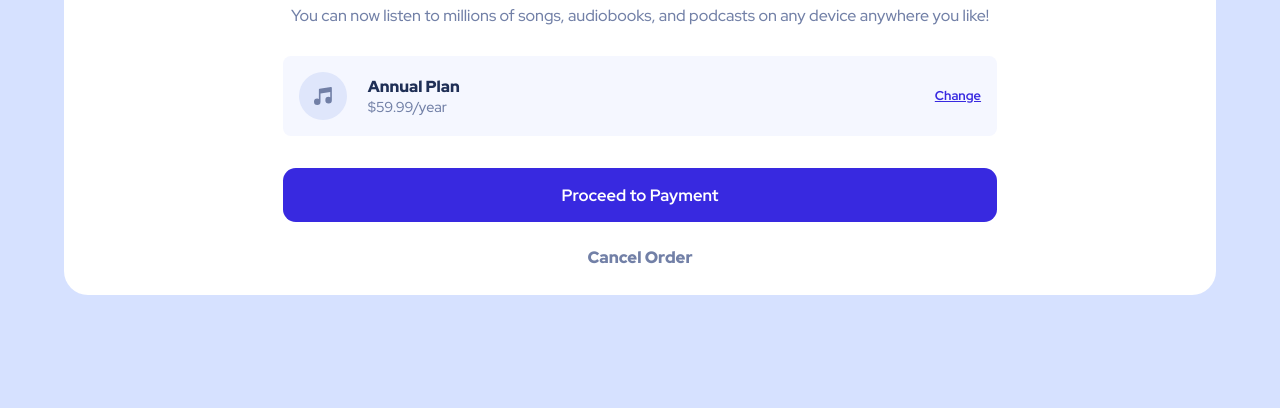
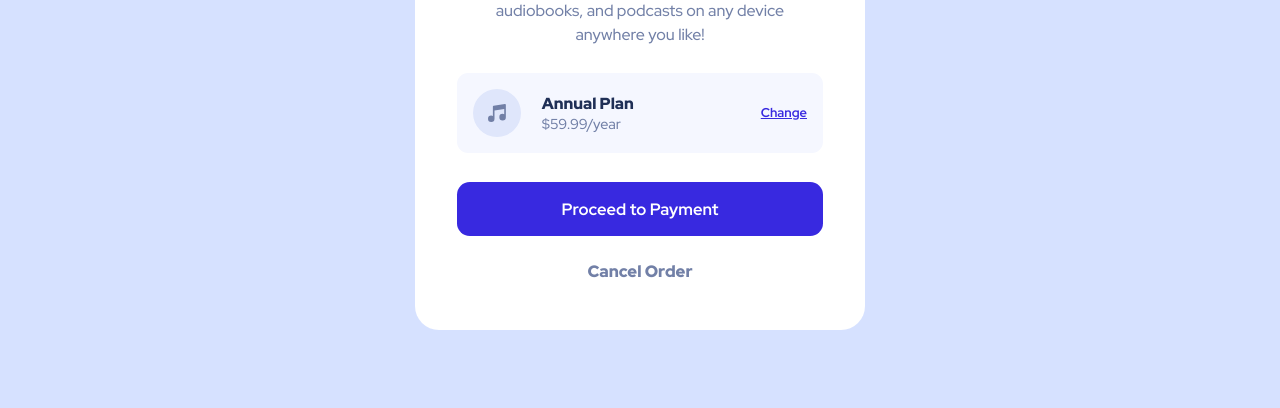
Before and after one commit to joanFaseDev/order-summary, a plain HTML site: page index.html in a window 1280 px wide. Shown: the part 408-816 px from the top of the page. Drawn offline with Linux system fonts and the light colour scheme.

Commit message:
style.css & README.md updated, project finished

```diff
--- a/style.css
+++ b/style.css
@@ -8,6 +8,7 @@
   --bg-card: #fff;
   --bg-blue: #d6e1ff;
   --bg-plan: #eaeffa;
+  --btn-hover: hsl(253, 89%, 75%);
   --fs-default: 16px;
   --fw-default: 500;
   --fw-bold: 700;
@@ -37,6 +38,8 @@ body {
 
 .container {
   width: 90vw;
+  max-width: 450px;
+  max-height: 660px;
   margin: 0 auto;
   background-color: var(--bg-card);
   border-radius: var(--border-radius);
@@ -65,12 +68,13 @@ body {
   text-align: center;
   font-weight: var(--fw-black);
   color: var(--dark-blue);
+  margin-top: calc(1rem + 1vw);
 }
 
 .order__text {
   text-align: center;
   line-height: 1.5;
-  padding: 0 0.5rem 0.7rem;
+  padding: 0 0.5rem 0.6rem;
   color: var(--desaturated-blue);
 }
 
@@ -79,9 +83,9 @@ body {
   justify-content: space-between;
   align-items: center;
   width: 100%;
-  border-radius: 0.5rem;
+  border-radius: 0.7rem;
   padding: 1rem 1rem;
-  margin-bottom: 2rem;
+  margin-bottom: 1.8rem;
   background-color: var(--very-pale-blue);
 }
 
@@ -115,6 +119,12 @@ body {
   font-weight: var(--fw-bold);
   font-size: 0.8rem;
   text-underline-offset: 0.05rem;
+  transition: color 0.3s cubic-bezier(0.25, 1, 0.5, 1);
+}
+
+.card__link:hover {
+  text-decoration: none;
+  color: var(--btn-hover);
 }
 
 .btn__payment,
@@ -128,6 +138,8 @@ body {
   display: block;
   border-radius: 0.8rem;
   border: none;
+  transition: background-color 0.3s cubic-bezier(0.25, 1, 0.5, 1),
+    color 0.3s cubic-bezier(0.25, 1, 0.5, 1);
 }
 
 .btn__payment {
@@ -135,10 +147,19 @@ body {
   background-color: var(--bright-blue);
 }
 
+.btn__payment:hover {
+  background-color: var(--btn-hover);
+}
+
 .btn__cancel {
   color: var(--desaturated-blue);
   background-color: var(--bg-card);
   font-weight: var(--fw-black);
+  margin-bottom: 2.5vw;
+}
+
+.btn__cancel:hover {
+  color: var(--dark-blue);
 }
 
 .sr-only {
@@ -151,3 +172,11 @@ body {
   padding: 0;
   position: absolute;
 }
+
+@media (min-width: 465px) {
+  .order,
+  .plan-card,
+  .buttons {
+    max-width: 366px;
+  }
+}
```
Also changed, not shown: images/order_summary_desktop.png (added), images/order_summary_mobile.png (added), 2 other files.
